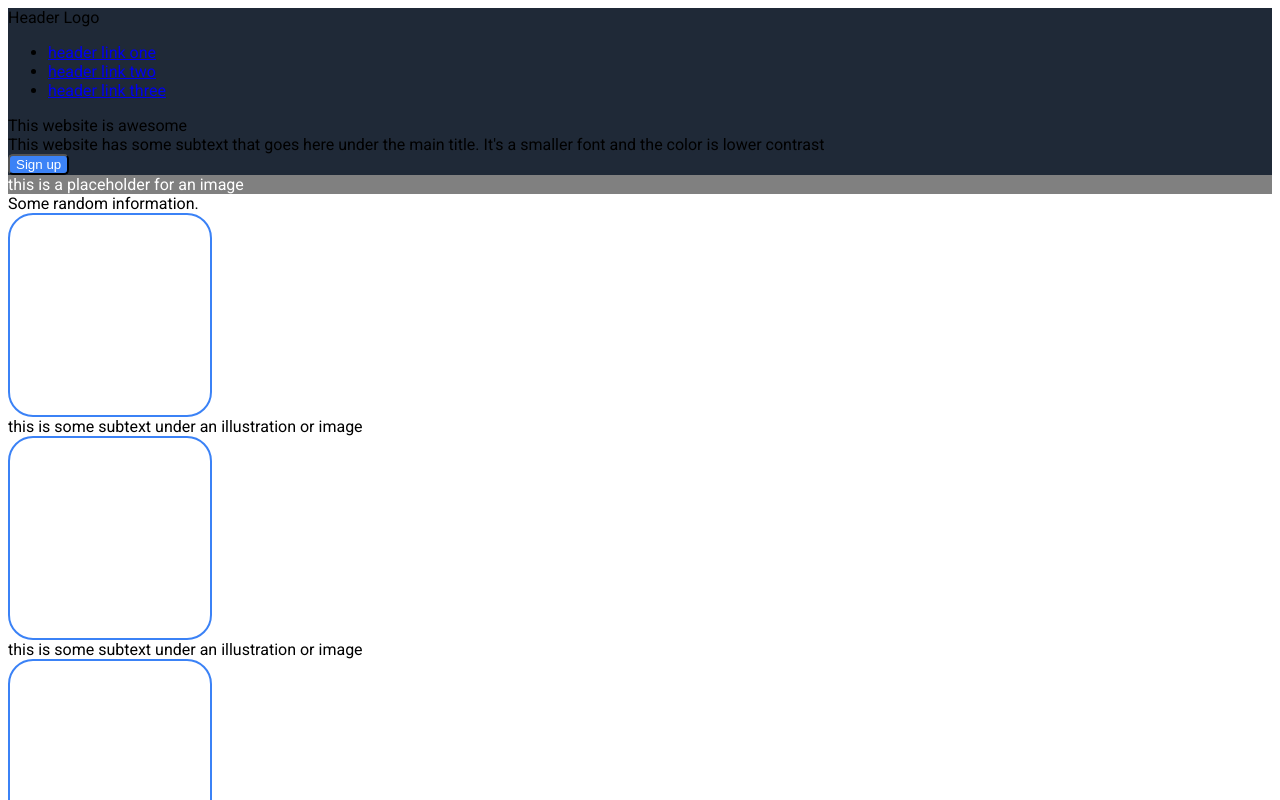
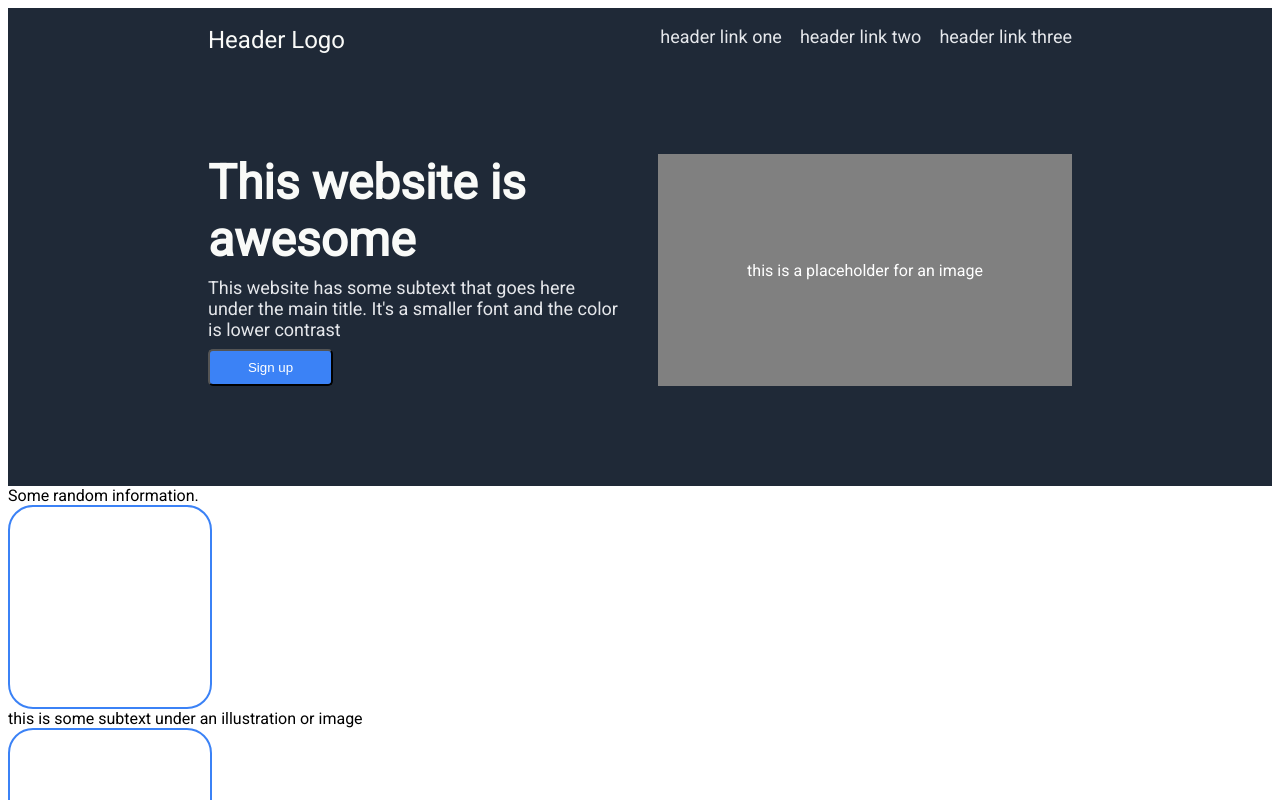
Before and after one commit to kelvinphc/landing-page, a plain HTML site: page index.html in a window 1280 px wide. Shown: the top 800 px of the page. Drawn offline with Linux system fonts and the light colour scheme.

Commit message:
Polish Section 1

```diff
--- a/styles.css
+++ b/styles.css
@@ -4,17 +4,70 @@ body {
 
 .section-1 {
     background-color: #1F2937;
+    display: flex;
+    flex-direction: column;
+    padding: 0px 200px;
+}
+
+.header {
+    display: flex;
+    justify-content: space-between;
+    padding-top: 18px;
+}
+
+.logo {
+    font-size: 24px;
+    color: #f9faf8;
+}
+
+ul {
+    list-style-type: none;
+    padding: 0;
+    margin: 0;
+    display: flex;
+    gap: 18px;
+}
+
+a, .text-1 {
+    text-decoration: none;
+    color: #e5e7eb;
+    font-size: 18px;
+}
+
+.container-1 {
+    display: flex;
+    padding: 100px 0px;
+    gap: 36px;
+}
+
+.sub-container-1 {
+    display: flex;
+    flex-direction: column;
+    flex: 1;
+    gap: 9px;
+}
+
+.title-1 {
+    font-size: 48px;
+    color: #f9faf8;
+    font-weight: 900;
 }
 
 button {
     color: white;
     background-color: #3B82F6;
     border-radius: 5px;
+    width: 125px;
+    padding: 9px;
 }
 
 .image {
     color: white;
-    background-color: grey
+    background-color: grey;
+    display: flex;
+    justify-content: center;
+    align-items: center;
+    flex: 1;
 }
 
 .section-2 {
```
